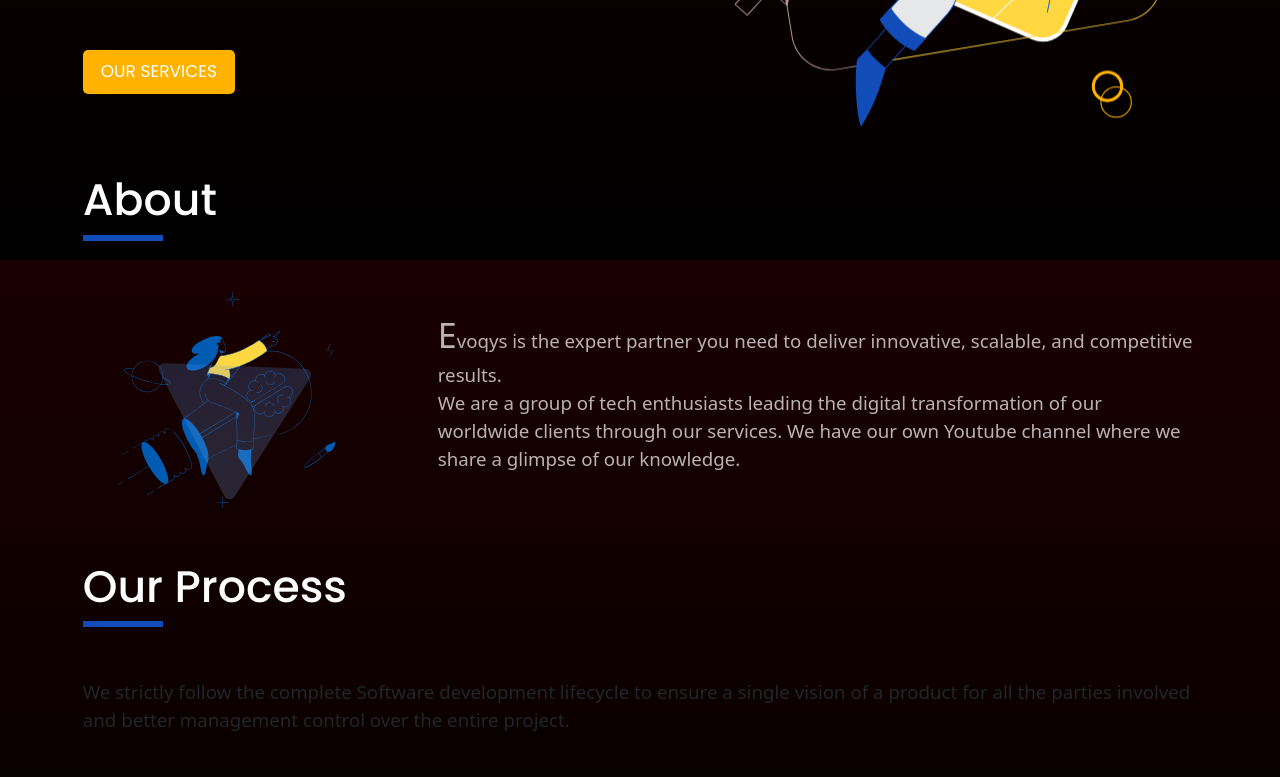
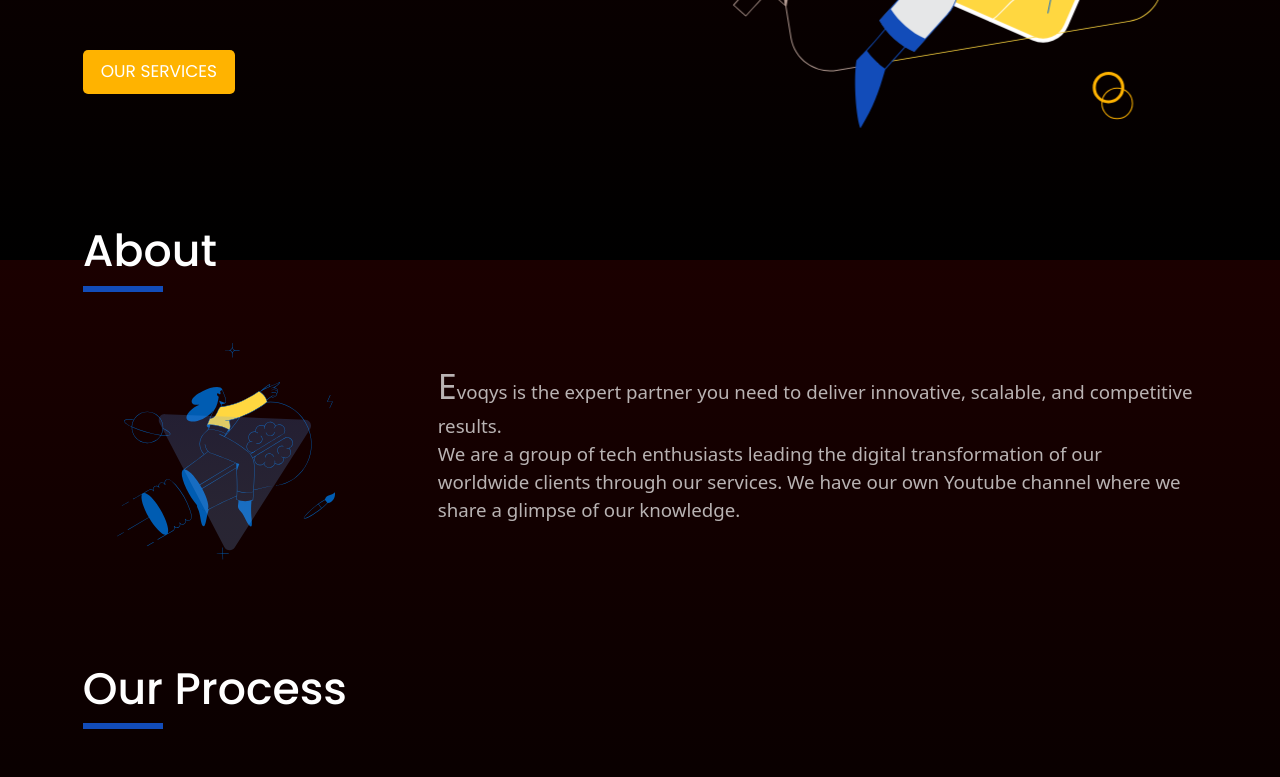
Before and after one commit to Evoqys/evoqys2.0, a Gatsby site: page / in a window 1280 px wide. Shown: the part 540-1317 px from the top of the page. Built offline with nearby package versions, Linux system fonts and the light colour scheme; Gatsby itself is replaced by a stand-in of ours.

Commit message:
fix: added my

```diff
--- a/src/components/SectionLayout.tsx
+++ b/src/components/SectionLayout.tsx
@@ -3,7 +3,7 @@ import Title from './Title/Title';
 
 const SectionLayout:React.FC<{title:string, id:string}> = (props: any) => {
     return (
-        <div className='pt-5' id={props.id}>
+        <div className='pt-5 my-5' id={props.id}>
             <Title>{props.title}</Title>
             {props.children}
         </div>
```
